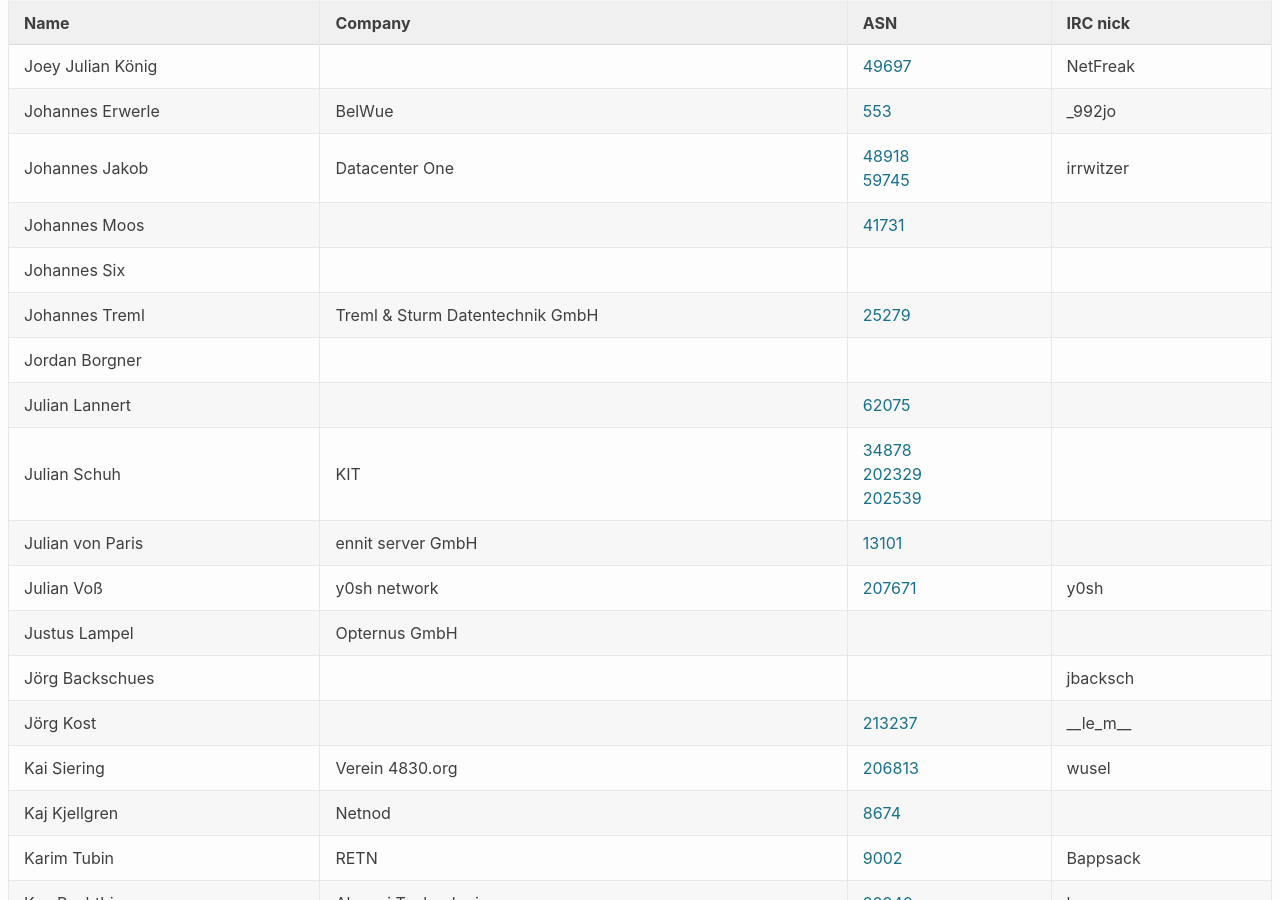
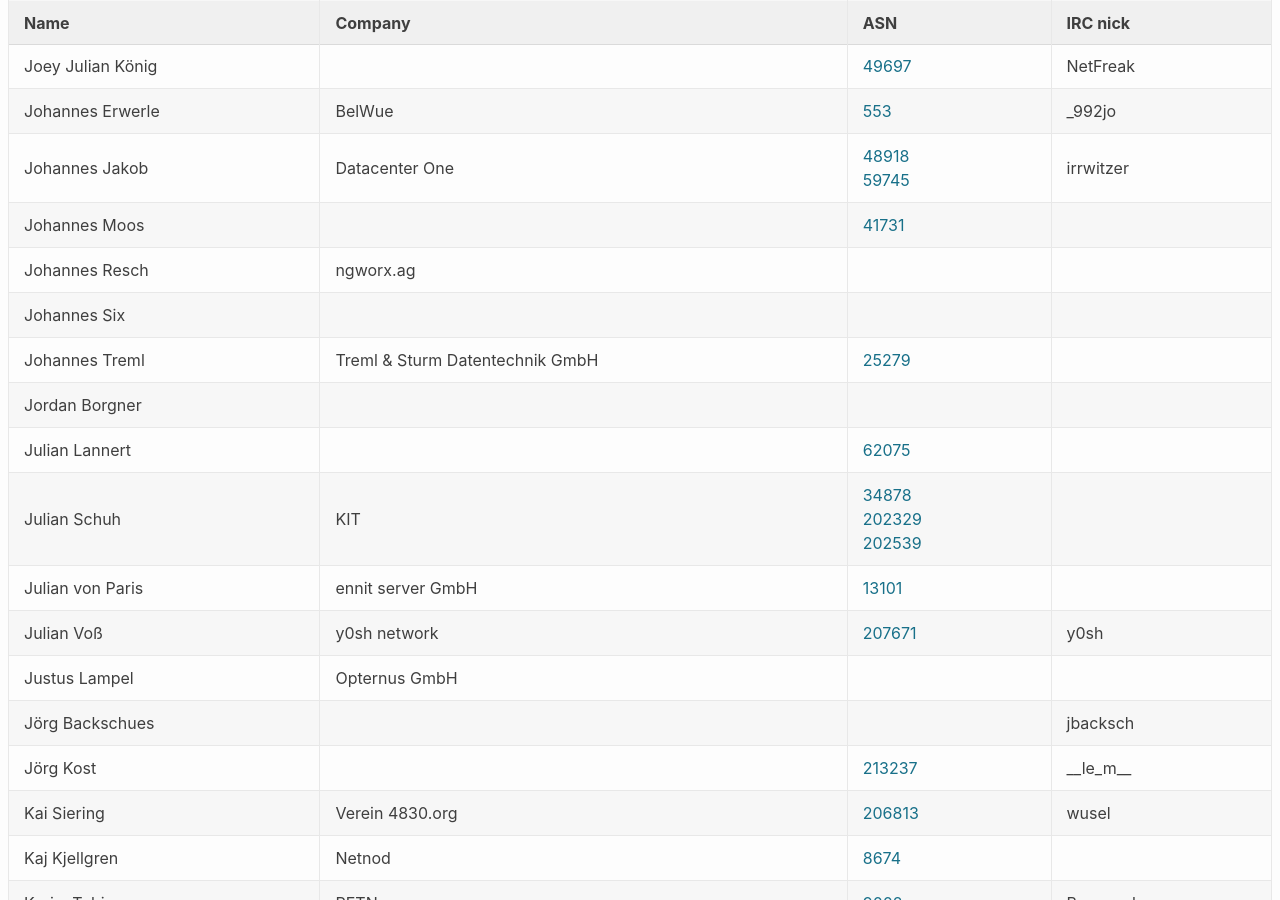
Before and after one commit to denog/pretix-attendeelist, a Jekyll site: the page built from index.markdown, in a window 1280 px wide and 900 px high, scrolled down 7504 px. Built offline with Jekyll 4.4.1, drawn with Linux system fonts in a browser that asks for light colours.

Commit message:
Latest data: Tue Oct 27 16:43:07 UTC 2020

```diff
--- a/_data/attendees.json
+++ b/_data/attendees.json
@@ -966,6 +966,12 @@
     "asn": "41731"
   },
   {
+    "name": "Johannes Resch",
+    "company": "ngworx.ag",
+    "irc": null,
+    "asn": null
+  },
+  {
     "name": "Johannes Six",
     "company": null,
     "irc": null,
```
